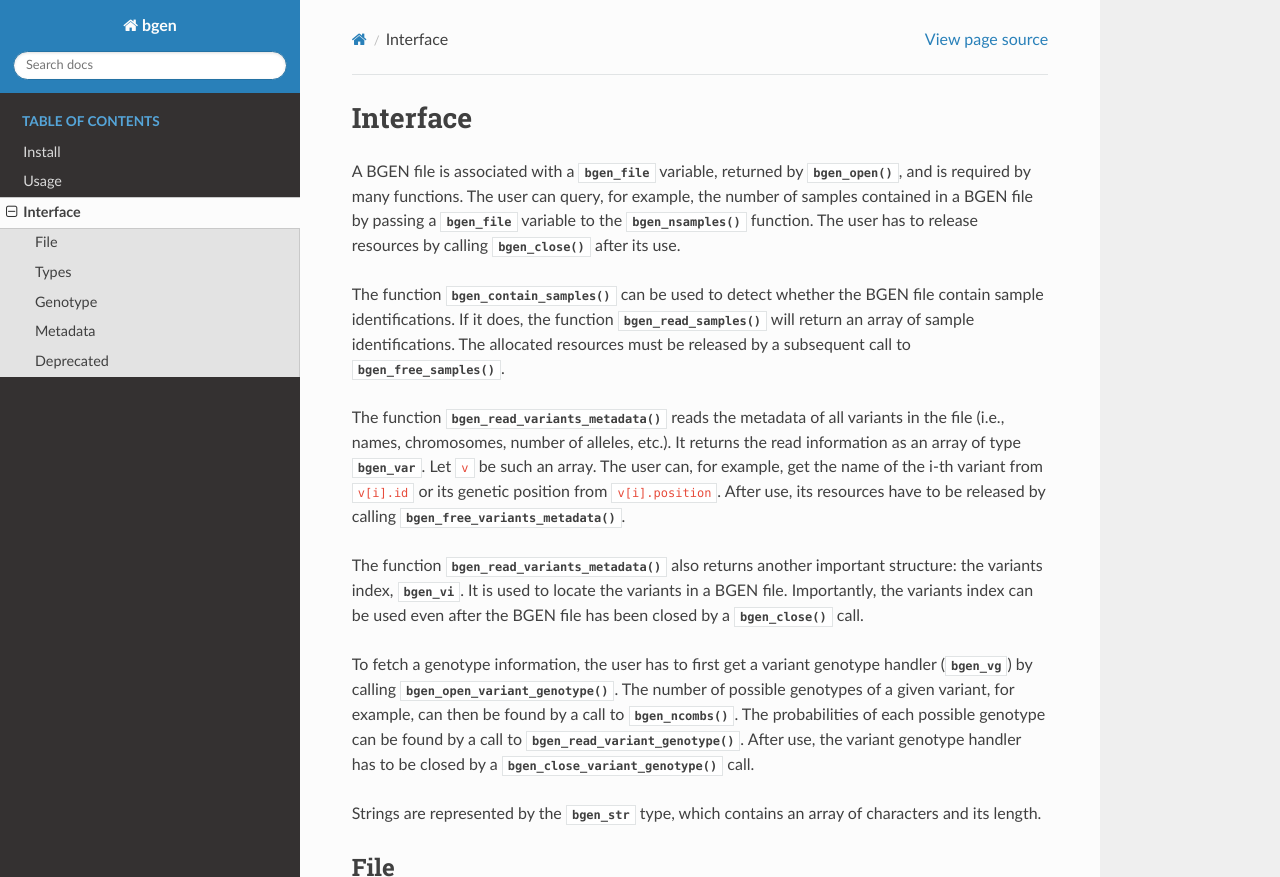
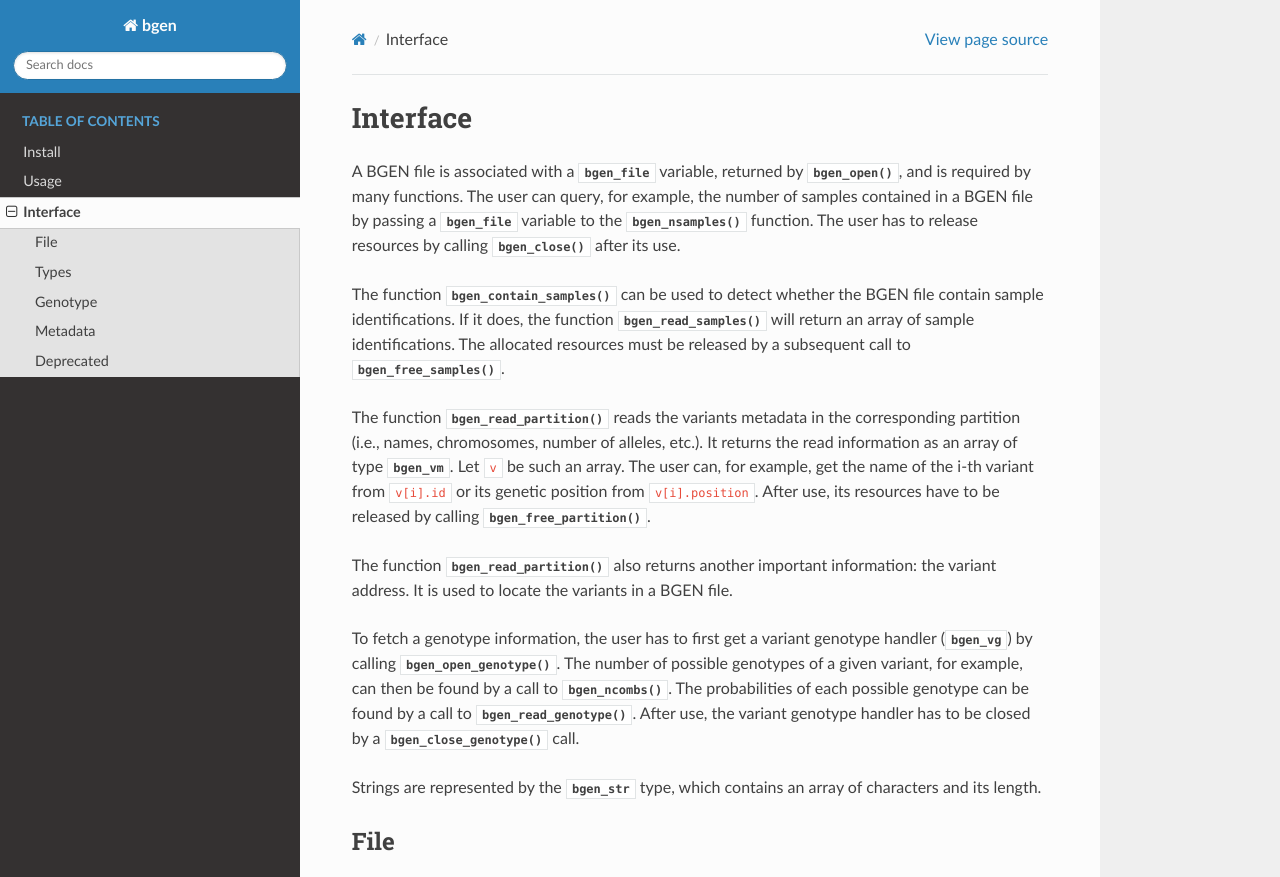
Before and after one commit to limix/bgen, a Sphinx documentation site: the page built from doc/interface.rst, in a window 1280 px wide and 900 px high, cut to the strip 0-877 px from the top of the window. Built offline with Sphinx 7.4.7 and the Read the Docs theme 2.0.0, drawn with Linux system fonts in a browser that asks for light colours.

Commit message:
almost ready

```diff
--- a/doc/interface.rst
+++ b/doc/interface.rst
@@ -17,29 +17,27 @@ of sample identifications.
 The allocated resources must be released by a subsequent call to
 :cpp:func:`bgen_free_samples`.
 
-The function :cpp:func:`bgen_read_variants_metadata` reads the metadata of all variants
-in the file (i.e., names, chromosomes, number of alleles, etc.).
-It returns the read information as an array of type :cpp:type:`bgen_var`.
+The function :cpp:func:`bgen_read_partition` reads the variants metadata in the
+corresponding partition (i.e., names, chromosomes, number of alleles, etc.).
+It returns the read information as an array of type :cpp:type:`bgen_vm`.
 Let ``v`` be such an array.
 The user can, for example, get the name of the i-th variant from
 ``v[i].id`` or its genetic position from ``v[i].position``.
 After use, its resources have to be released by calling
-:cpp:func:`bgen_free_variants_metadata`.
+:cpp:func:`bgen_free_partition`.
 
-The function :cpp:func:`bgen_read_variants_metadata` also returns another important
-structure: the variants index, :cpp:type:`bgen_vi`.
+The function :cpp:func:`bgen_read_partition` also returns another important
+information: the variant address.
 It is used to locate the variants in a BGEN file.
-Importantly, the variants index can be used even after the BGEN file has
-been closed by a :cpp:func:`bgen_close` call.
 
 To fetch a genotype information, the user has to first get a variant genotype
-handler (:cpp:type:`bgen_vg`) by calling :cpp:func:`bgen_open_variant_genotype`.
+handler (:cpp:type:`bgen_vg`) by calling :cpp:func:`bgen_open_genotype`.
 The number of possible genotypes of a given variant, for example, can then be
 found by a call to :cpp:func:`bgen_ncombs`.
 The probabilities of each possible genotype can be found by a call to
-:cpp:func:`bgen_read_variant_genotype`.
+:cpp:func:`bgen_read_genotype`.
 After use, the variant genotype handler has to be closed by
-a :cpp:func:`bgen_close_variant_genotype` call.
+a :cpp:func:`bgen_close_genotype` call.
 
 Strings are represented by the :cpp:type:`bgen_str` type, which contains an
 array of characters and its length.
```
Also changed, not shown: other parts of doc/interface.rst (+2 -2 lines), 9 other files.
